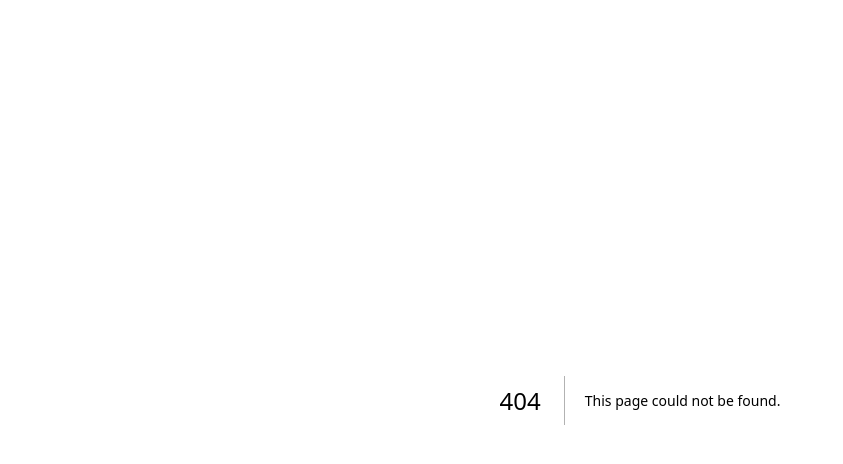
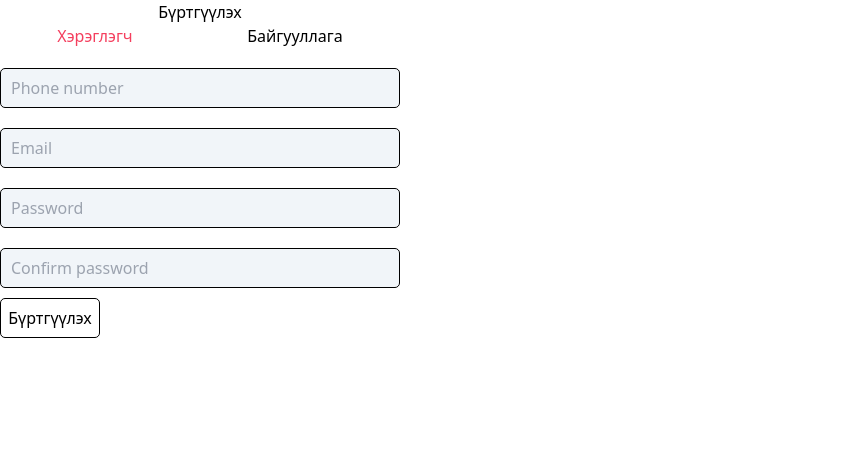
Before and after one commit to leap-2022-teal/Adolf-client, a Next.js app: page /registration/client in a window 1280 px wide. Before the commit this address had no page. Shown: the top 464 px of the page, without its empty margins (0-843 px from the left). Built offline with nearby package versions, Linux system fonts and the light colour scheme.

Commit message:
registration

```diff
--- a/package.json
+++ b/package.json
@@ -13,6 +13,7 @@
     "@types/react": "18.0.34",
     "@types/react-dom": "18.0.11",
     "autoprefixer": "10.4.14",
+    "axios": "^1.3.5",
     "eslint": "8.38.0",
     "eslint-config-next": "13.3.0",
     "next": "13.3.0",
--- /dev/null
+++ b/src/pages/registration/client.tsx
@@ -0,0 +1,75 @@
+import axios from "axios";
+import Link from "next/link";
+import { useEffect, useState } from "react";
+
+export default function Client(){
+      const [email , setEmail] = useState("")
+    const [phone , setPhone] = useState("")
+    const [ password , setPassword] = useState("")
+    const [ cpassword , setCpassword] = useState("")
+    const [ passwordError , setPasswordError] = useState(false)
+    const [ userInputData , setUserInputData] = useState({})
+    let userData = {}
+
+    console.log(userInputData)
+        function handleLogin(){
+            if(password === cpassword){
+                userData = {email, phone, password}
+                axios.post(`http://localhost:9000/registration/client` , {
+                    userData
+                })
+                .then((res) =>{
+                    const {data , status} =res;
+                })
+                .catch(({response , code}) => {
+                    const {data} = response;
+                    alert(data.message)
+                });
+            }else{
+                setPasswordError(true)
+            }
+    }
+
+    useEffect(()=>{
+        if(password === cpassword){
+            userData = {email, phone, password}
+            setPasswordError(false)
+        }else{
+            setPasswordError(true)
+        }
+
+    },[cpassword, password])
+     const ErrorClass = "border-2 border-rose-600 outline-rose-600"
+     const normal = "border-black border-[1px]"
+    const passwordErrorMessage = "Таны оруулсан нууц үг давхцахгүй байна!!"
+    return (
+        <>
+
+        <div className="form">
+                                <div className="w-[400px]">
+                                    <h1 className="flex justify-center">Бүртгүүлэх</h1>
+                                <div className=" flex justify-around">
+                  <Link className="text-[#f43f5e]" href="">Хэрэглэгч</Link>
+                 <Link href="/registration/sp">Байгууллага</Link>
+            </div>
+            </div>
+            <form action="" className="flex flex-col ">
+               <div className="w-[400px] flex flex-col gap-[20px] mt-[20px]">
+               <input type="text" placeholder="Phone number" value={phone} onChange={(e) => setPhone(e.target.value)} className="bg-[#f1f5f9] h-[40px] rounded-[5px]  placeholder:ps-[10px] border-black border-[1px]" />
+                 <input type="email" placeholder="Email" value={email} onChange={(e) => setEmail(e.target.value)}  className="bg-[#f1f5f9] h-[40px] rounded-[5px]  placeholder:ps-[10px] border-black border-[1px]"/>
+
+                <input type="password" placeholder="Password" value={password} onChange={(e) => setPassword(e.target.value)} className="bg-[#f1f5f9] h-[40px] rounded-[5px]  placeholder:ps-[10px] border-black border-[1px]" />
+
+
+                <input type="password" placeholder="Confirm password" value={cpassword} onChange={(e) => setCpassword(e.target.value)} className = {`bg-[#f1f5f9] h-[40px] rounded-[5px] placeholder:ps-[10px] ${ passwordError ? ErrorClass: normal} `}/>
+          {  passwordError && (
+              <span>  {passwordErrorMessage} </span>
+          )
+                    }
+               </div>
+            </form>
+            <button onClick={handleLogin} className="  border-solid border-black border-[1px] w-[100px] h-[40px] rounded-[5px] mt-[10px]  ">Бүртгүүлэх</button>
+        </div>
+        </>
+    )
+}
--- /dev/null
+++ b/src/pages/registration/sp.tsx
@@ -0,0 +1,75 @@
+import axios from "axios";
+import Link from "next/link";
+import { useEffect ,useState } from "react";
+
+export default function SProvider(){
+    const [email , setEmail] = useState("")
+    const [phone , setPhone] = useState("")
+    const [ password , setPassword] = useState("")
+    const [ cpassword , setCpassword] = useState("")
+    const [ passwordError , setPasswordError] = useState(false)
+    const [ userInputData , setUserInputData] = useState({})
+    let userData = {}
+
+    console.log(userInputData)
+        function handleLogin(){
+            if(password === cpassword){
+                userData = {email, phone, password}
+                axios.post(`http://localhost:9000/registration/sp` , {
+                    userData
+                })
+                .then((res) =>{
+                    const {data , status} =res;
+                })
+                .catch(({response , code}) => {
+                    const {data} = response;
+                    alert(data.message)
+                });
+            }else{
+                setPasswordError(true)
+            }
+    }
+
+    useEffect(()=>{
+        if(password === cpassword){
+            userData = {email, phone, password}
+            setPasswordError(false)
+        }else{
+            setPasswordError(true)
+        }
+
+    },[cpassword, password])
+     const ErrorClass = "border-2 border-rose-600 outline-rose-600"
+     const normal = "border-black border-[1px]"
+    const passwordErrorMessage = "Таны оруулсан нууц үг давхцахгүй байна!!"
+    return (
+        <>
+
+        <div className="form">
+                                <div className="w-[400px]">
+                                    <h1 className="flex justify-center">Бүртгүүлэх</h1>
+                                <div className=" flex justify-around">
+                  <Link  href="/registration/client">Хэрэглэгч</Link>
+                 <Link className="text-[#f43f5e]" href="">Байгууллага</Link>
+            </div>
+            </div>
+            <form action="" className="flex flex-col ">
+               <div className="w-[400px] flex flex-col gap-[20px] mt-[20px]">
+               <input type="text" placeholder="Phone number" value={phone} onChange={(e) => setPhone(e.target.value)} className="bg-[#f1f5f9] h-[40px] rounded-[5px]  placeholder:ps-[10px] border-black border-[1px]" />
+                 <input type="email" placeholder="Email" value={email} onChange={(e) => setEmail(e.target.value)}  className="bg-[#f1f5f9] h-[40px] rounded-[5px]  placeholder:ps-[10px] border-black border-[1px]"/>
+
+                <input type="password" placeholder="Password" value={password} onChange={(e) => setPassword(e.target.value)} className="bg-[#f1f5f9] h-[40px] rounded-[5px]  placeholder:ps-[10px] border-black border-[1px]" />
+
+
+                <input type="password" placeholder="Confirm password" value={cpassword} onChange={(e) => setCpassword(e.target.value)} className = {`bg-[#f1f5f9] h-[40px] rounded-[5px] placeholder:ps-[10px] ${ passwordError ? ErrorClass: normal} `}/>
+          {  passwordError && (
+              <span>  {passwordErrorMessage} </span>
+          )
+                    }
+               </div>
+            </form>
+            <button onClick={handleLogin} className="  border-solid border-black border-[1px] w-[100px] h-[40px] rounded-[5px] mt-[10px]  ">Бүртгүүлэх</button>
+        </div>
+        </>
+    )
+}
--- a/src/styles/globals.css
+++ b/src/styles/globals.css
@@ -1,27 +1,3 @@
 @tailwind base;
 @tailwind components;
 @tailwind utilities;
-
-:root {
-  --foreground-rgb: 0, 0, 0;
-  --background-start-rgb: 214, 219, 220;
-  --background-end-rgb: 255, 255, 255;
-}
-
-@media (prefers-color-scheme: dark) {
-  :root {
-    --foreground-rgb: 255, 255, 255;
-    --background-start-rgb: 0, 0, 0;
-    --background-end-rgb: 0, 0, 0;
-  }
-}
-
-body {
-  color: rgb(var(--foreground-rgb));
-  background: linear-gradient(
-      to bottom,
-      transparent,
-      rgb(var(--background-end-rgb))
-    )
-    rgb(var(--background-start-rgb));
-}
```
Also changed, not shown: 2 other files (tests, documents, lock files or other folders).
